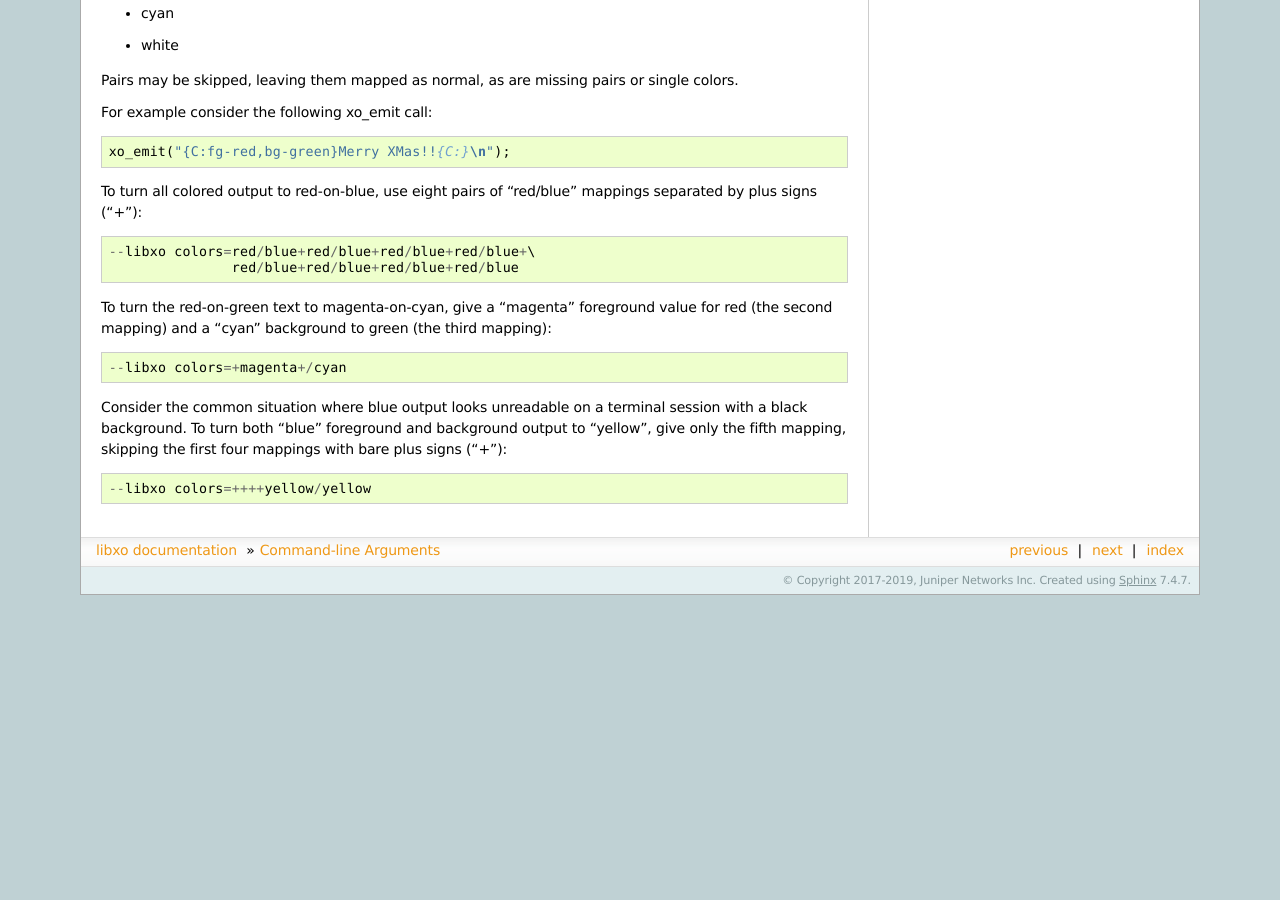
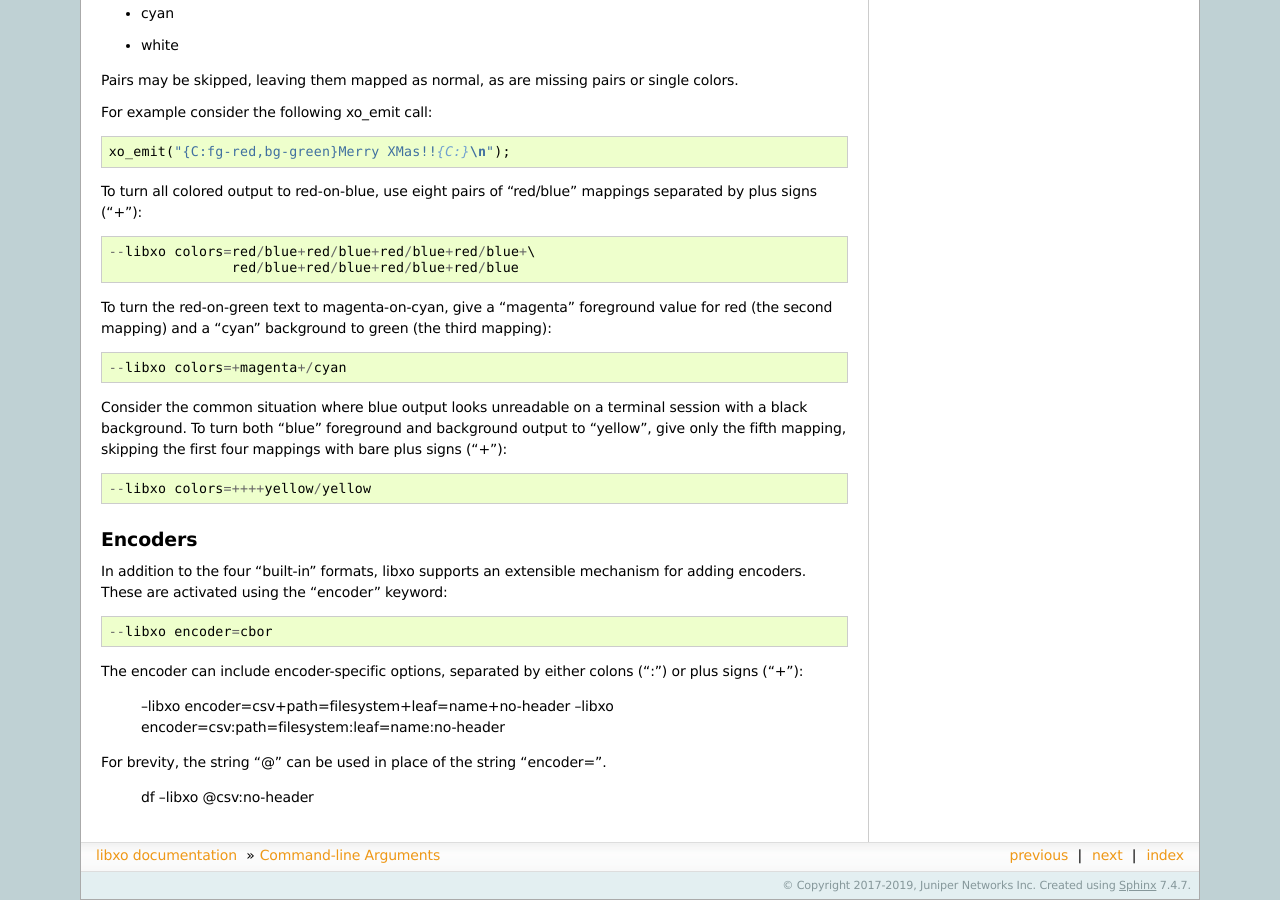
Before and after one commit to Juniper/libxo, a Sphinx documentation site: the page built from doc/options.rst, in a window 1280 px wide and 900 px high, scrolled down 3145 px. Built offline with Sphinx 7.4.7, drawn with Linux system fonts in a browser that asks for light colours; before the commit the page ends 3740 px from its top, so only the background shows below that.

Commit message:
Add docs for encoder options (colon, plus, and at sign)

```diff
--- a/doc/options.rst
+++ b/doc/options.rst
@@ -162,3 +162,23 @@ foreground and background output to "yellow", give only the fifth
 mapping, skipping the first four mappings with bare plus signs ("+")::
 
     --libxo colors=++++yellow/yellow
+
+Encoders
+--------
+
+In addition to the four "built-in" formats, libxo supports an
+extensible mechanism for adding encoders.  These are activated
+using the "encoder" keyword::
+
+   --libxo encoder=cbor
+
+The encoder can include encoder-specific options, separated by either
+colons (":") or plus signs ("+"):
+
+    --libxo encoder=csv+path=filesystem+leaf=name+no-header
+    --libxo encoder=csv:path=filesystem:leaf=name:no-header
+
+For brevity, the string "@" can be used in place of the string
+"encoder=".
+
+    df --libxo @csv:no-header
```
